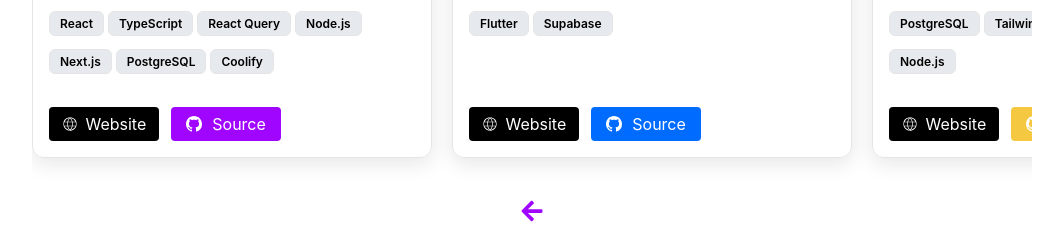
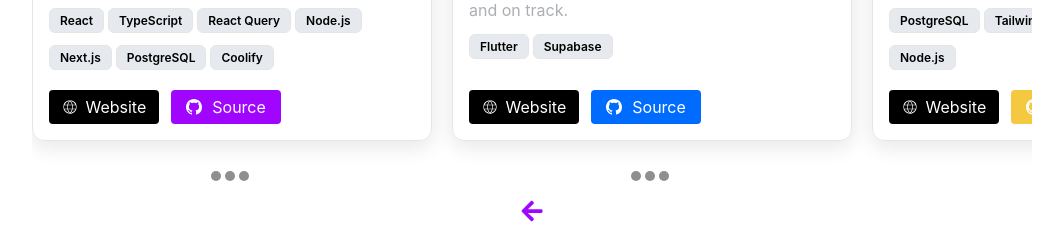
Before and after one commit to darkzelli/portfolio, a Next.js app: page /projects in a window 1280 px wide. Shown: the part 539-780 px from the top of the page, without its empty margins (108-1171 px from the left). Built offline with nearby package versions, Linux system fonts and the light colour scheme.

Commit message:
fixed scrollbar

```diff
--- a/src/app/globals.css
+++ b/src/app/globals.css
@@ -204,7 +204,7 @@ body {
 }
 
 /* Custom scrollbar for Firefox */
-* {
+.doscroll{
   scrollbar-width: thin;
   scrollbar-color: #A005FF transparent;
 }
--- a/src/components/accordian.tsx
+++ b/src/components/accordian.tsx
@@ -31,7 +31,7 @@ export default function Accordian({ title, img="", website="", description, date
         <div>{isOpen ? '-' : '+'}</div>
       </div>
       <div
-        className={`transition-all duration-200 ease-in-out overflow-scroll ${
+        className={`transition-all duration-200 ease-in-out overflow-scroll doscroll ${
           isOpen ? 'h-[200px]' : 'h-[0px]'
         }`}
       >
--- a/src/components/project.tsx
+++ b/src/components/project.tsx
@@ -1,4 +1,5 @@
 "use client";
+import projects from "@/app/data";
 import { Safari } from "./magicui/safari";
 import ProjectInfo, { ProjectInfoProps } from "./projectInfo";
 export interface ProjectProps extends ProjectInfoProps{
@@ -10,6 +11,11 @@ export default function Project({ projectName, dateStarted,  dateFinished, descr
     <div className="flex flex-col justify-start w-[320px] lg:w-[400px] h-auto mb-2">
             <Safari url={website} className="w-[320px] lg:w-[400px] h-[251px] button-35" imageSrc={gifUrl}/>
             <ProjectInfo  projectName={projectName} description={description} dateStarted={dateStarted} dateFinished={dateFinished} badges={badges} github={github} website={website} accentColor={accentColor}/>
+            <div className="flex flex-fow rounded-xl mt-5 justify-center items-center text-white  p-2.5">
+              {projects.map((project, index) => (
+                <span key={index} className="w-[10px] h-[10px] bg-[#8d8f91] mr-1 rounded-full"></span>
+              ))}
+            </div>
     </div>
   );
 }
--- a/src/components/projectInfo.tsx
+++ b/src/components/projectInfo.tsx
@@ -21,14 +21,15 @@ export default function ProjectInfo({projectName, dateStarted,  dateFinished, de
     <div className=" flex flex-col border border-dark-3 p-4 rounded-xl mt-2 button-35 h-[400px]">
         <div className="mt-1 text-2xl font-bold">{projectName}</div>
         <div className="mt-1 " style={{color: accentColor}}>{dateStarted} - {dateFinished}</div>
-        <div className=" mt-2 text-[#abaeb3] h-[200px] overflow-scroll noscroll">{description}</div>
-        <div className="flex flex-wrap flex-row mt-3 overflow-scroll noscroll  h-auto lg:h-[100px]">
+        <div className=" mt-2 text-[#abaeb3] h-[200px] overflow-scroll doscroll">{description}</div>
+        <div className="flex flex-wrap flex-row mt-3 h-auto overflow-scroll noscroll">
           {badges?.map((badge, index) => (
             <CustomBadge key={index} text={badge.text} bgColor={badge.bgColor} textColor={badge.textColor}/>
           ))}
         </div>
-        <div className="flex flex-row ">
-          <a href={website} className="mr-3 mt-5 p-[5px] text-white text-1xl flex flex-row items-center justify-evenly  bg-black w-[110px] rounded-sm">
+        <div className="flex flex-row justify-between">
+          <div className="flex flex-row ">
+            <a href={website} className="mr-3 mt-5 p-[5px] text-white text-1xl flex flex-row items-center justify-evenly  bg-black w-[110px] rounded-sm">
               <CiGlobe/>
               <div>Website</div>
           </a>
@@ -36,6 +37,7 @@ export default function ProjectInfo({projectName, dateStarted,  dateFinished, de
               <BsGithub/>
               <div>Source</div>
           </a>
+          </div>
         </div>
     </div>
   );
```
